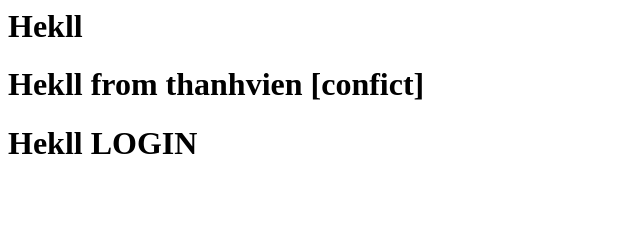
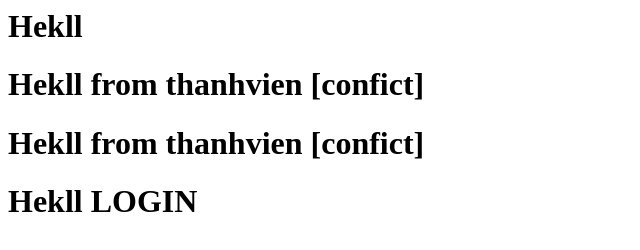
Before and after one commit to vohaiphuc/demo_capstone, a plain HTML site: page index.html in a window 1280 px wide. Shown: the whole page, without its empty margins (0-640 px from the left). Drawn offline with Linux system fonts and the light colour scheme.

Commit message:
hello login

```diff
--- a/index.html
+++ b/index.html
@@ -1,3 +1,4 @@
 <h1>Hekll</h1>
 <h1>Hekll from thanhvien [confict]</h1>
+<h1>Hekll from thanhvien [confict]</h1>
 <h1>Hekll LOGIN</h1>
```
